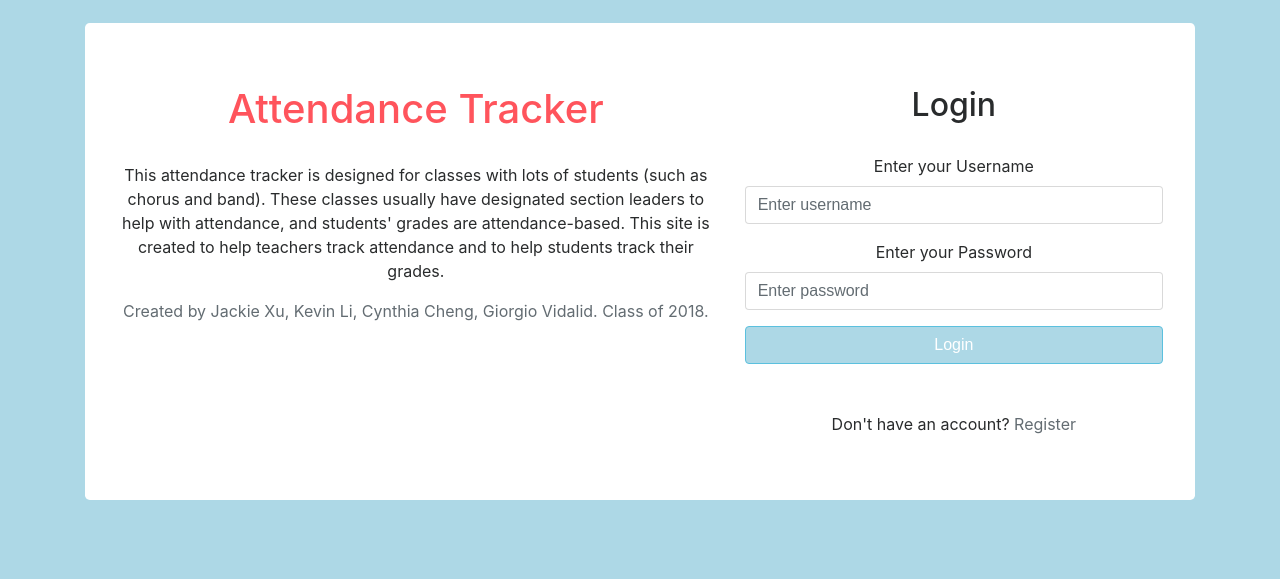
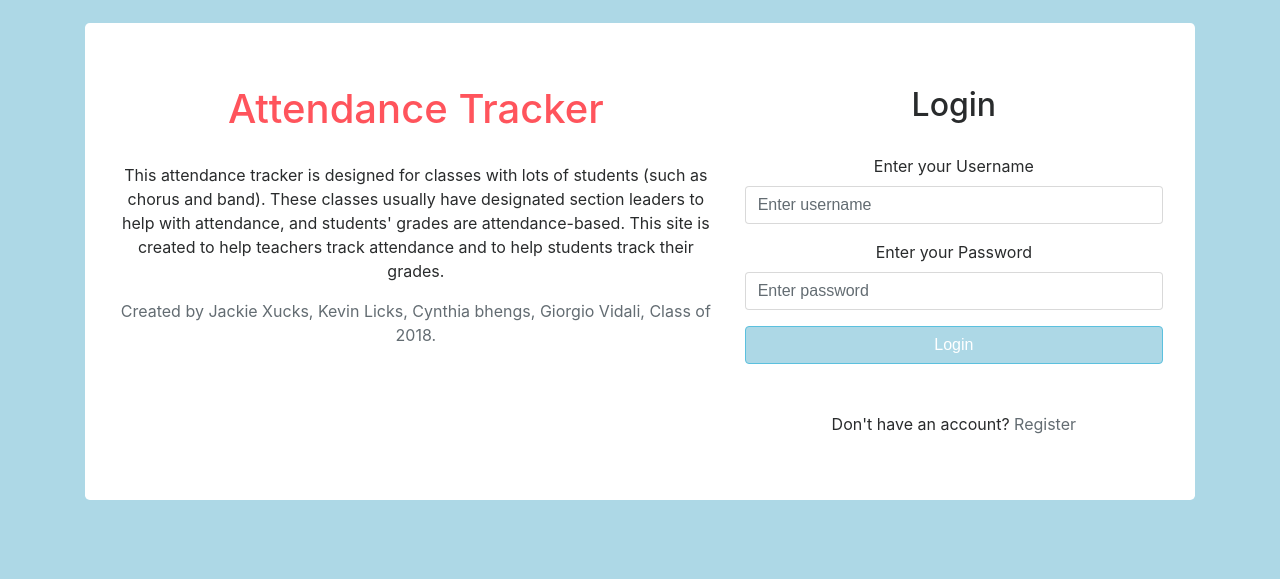
Before and after one commit to GiorgioVi/DaMisfits, a Flask app: page /login in a window 1280 px wide. Shown: the part 183-762 px from the top of the page. Run offline with Flask 2, Linux system fonts and the light colour scheme; some libraries are stand-ins or nearby versions.

Commit message:
Update login.html

```diff
--- a/attendancetracker/templates/login.html
+++ b/attendancetracker/templates/login.html
@@ -16,7 +16,7 @@ Login
         usually have designated section leaders to help with attendance, and students'
         grades are attendance-based. This site is created to help teachers track
         attendance and to help students track their grades.</p>
-        <p class="text-muted text-center">Created by Jackie Xu, Kevin Li, Cynthia Cheng, Giorgio Vidalid. Class of 2018.</p>
+        <p class="text-muted text-center">Created by Jackie Xucks, Kevin Licks, Cynthia bhengs, Giorgio Vidali, Class of 2018.</p>
 
     </div>
     <div class="col-5">
```
